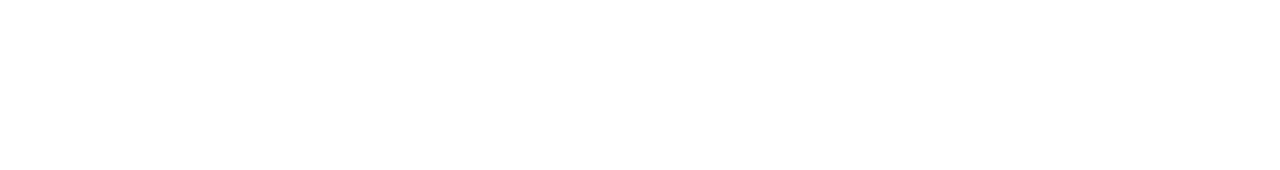
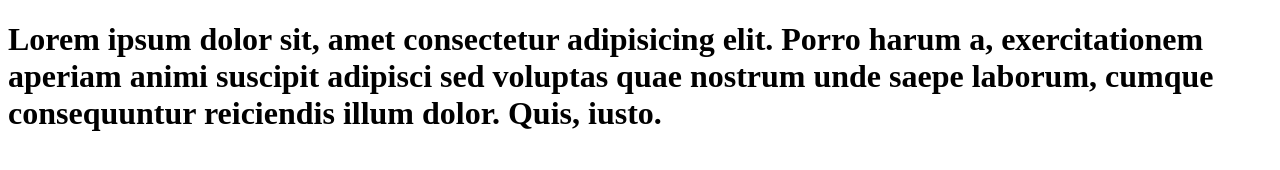
Before and after one commit to alisher-toxirov/It-park, a plain HTML site: page index.html in a window 1280 px wide. Drawn offline with Linux system fonts and the light colour scheme.

Commit message:
added h1

```diff
--- a/index.html
+++ b/index.html
@@ -6,6 +6,6 @@
     <title>Document</title>
 </head>
 <body>
-
+    <h1>Lorem ipsum dolor sit, amet consectetur adipisicing elit. Porro harum a, exercitationem aperiam animi suscipit adipisci sed voluptas quae nostrum unde saepe laborum, cumque consequuntur reiciendis illum dolor. Quis, iusto.</h1>
 </body>
 </html>
```
